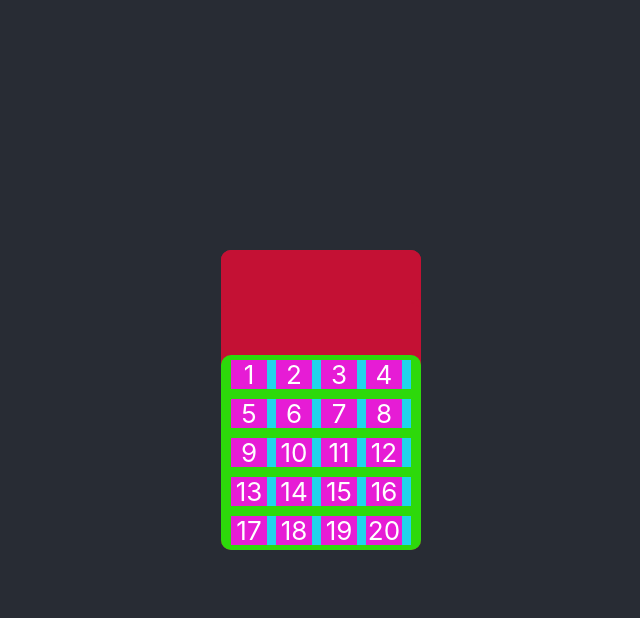
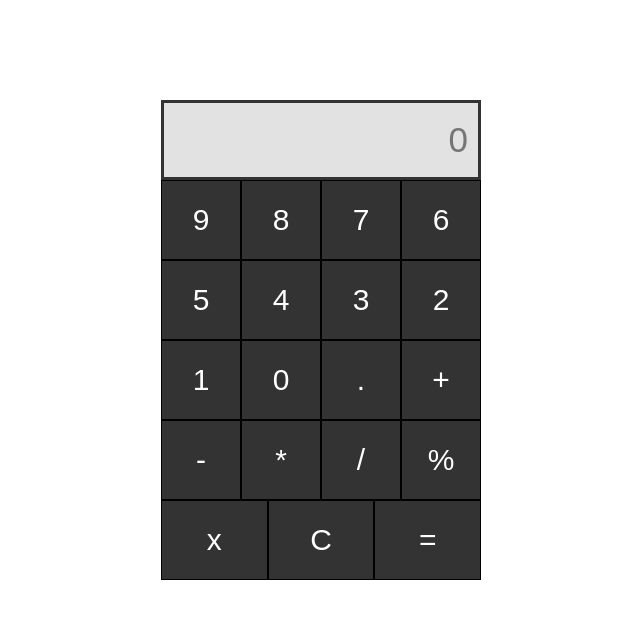
Before and after one commit to Priyankakri8893/react_project, a React (Create React App) app: page / in a window 1280 px wide. Shown: the top 618 px of the page, without its empty margins (319-959 px from the left). Built offline with nearby package versions, Linux system fonts and the light colour scheme; a web font is replaced by a local one.

Commit message:
calculator

```diff
--- a/src/App.css
+++ b/src/App.css
@@ -1,69 +1,28 @@
-.App {
-  text-align: center;
+.calc{
+  width:  320px;
+  margin: 100px auto;
 }
 
-
-.App-header {
-  background-color: #282c34;
-  min-height: 100vh;
-  display: flex;
-  flex-direction: column;
-  align-items: center;
-  justify-content: center;
-  font-size: calc(10px + 2vmin);
-  color: white;
+#answer{
+  background-color: #e2e2e2;
+  padding: 10px;
+  font-size: 35px;
+  width: 320px;
+  height: 80px;
+  text-align: right;
+  border: 3px solid #333;
 }
 
-.calculator {
-  background-color: #c41134;
-  width: 200px;
-  height: 300px;
-  display: flex;
-  flex-direction: column;
-  align-items: center;
-  justify-content: center;
-  border-radius: 10px;
+.button{
+  background-color: #333;
+  height: 80px;
+  width: 80px;
+  color: white;
+  font-size: 30px;
+  border: 1px solid black;
+  float: left;
 }
 
-.result {
-  background-color: #c41134;
-  width: 100%;
-  height: 30%;
-  display: flex;
-  align-items: center;
-  justify-content: center;
-  border-radius: 10px;
+.button1{
+  width: 106.66px;
 }
-
-.keyarea {
-  background-color: #2dd90b;
-  width: 100%;
-  height: 70%;
-  display: flex;
-  flex-wrap: wrap;
-  justify-content: center;
-  align-items: center;
-  border-radius: 10px;
-}
-
-.keybox {
-  background-color: #21d4ec;
-  width: 90%;
-  height: 15%;
-  display: flex;
-  flex-wrap: wrap;
-  align-items: center;
-  justify-content: center;
-  margin-top: 2%;
-  margin-bottom: 2%;
-}
-
-.key {
-  background-color: #e61cd5;
-  width: 20%;
-  height: 100%;
-  margin-right: 5%;
-  display: flex;
-  align-items: center;
-  justify-content: center;
-}
--- a/src/App.js
+++ b/src/App.js
@@ -1,81 +1,68 @@
 import './App.css';
-import React, { useState } from 'react';
+import { useState } from 'react';
 
 function App() {
   return (
-    <div className="App-header">
       <Calculator/>
-    </div>
   );
 }
 
 function Calculator() {
-  const [result, setResult] = useState('');
+   const [result, setResult]= useState([])
 
+   const clickHandler=(event)=>{
+      setResult([...result, event.target.value].join(''))
+   }
+
+   const clickZero=(event)=>{
+      if(result.length == 0) setResult([])
+      else setResult([...result, event.target.value].join(''))
+   }
+
+   const clearScreen=()=>{
+      setResult([])
+   }
+
+   const clearOne=()=>{
+      setResult(result.slice(0,-1))
+   }
+
+   const calculate=()=>{
+      if (result.length === 0) {
+      setResult([]);
+    } else {
+      setResult([eval(result)]);
+    }
+   }
   return (
      <>
-        <div className='calculator'>
-           <Result value={result} />
-           <Result value={result} />
-           <Keyarea setResult={setResult} />
-        </div>
+    <div className="calc">
+     <input type='text' placeholder='0' id='answer' value={result}/>
+     <input type='button' value="9" className='button' onClick={clickHandler}/>
+     <input type='button' value="8" className='button' onClick={clickHandler}/>
+     <input type='button' value="7" className='button' onClick={clickHandler}/>
+     <input type='button' value="6" className='button' onClick={clickHandler}/>
+     <input type='button' value="5" className='button' onClick={clickHandler}/>
+     <input type='button' value="4" className='button' onClick={clickHandler}/>
+     <input type='button' value="3" className='button' onClick={clickHandler}/>
+     <input type='button' value="2" className='button' onClick={clickHandler}/>
+     <input type='button' value="1" className='button' onClick={clickHandler}/>
+     <input type='button' value="0" className='button' onClick={clickZero}/>
+     <input type='button' value="." className='button' onClick={clickHandler}/>
+     <input type='button' value="+" className='button' onClick={clickHandler}/>
+     <input type='button' value="-" className='button' onClick={clickHandler}/>
+     <input type='button' value="*" className='button' onClick={clickHandler}/>
+     <input type='button' value="/" className='button' onClick={clickHandler}/>
+     <input type='button' value="%" className='button' onClick={clickHandler}/>
+     <input type='button' value="x" className='button button1' onClick={clearOne}/>
+     <input type='button' value="C" className='button button1' onClick={clearScreen}/>
+     <input type='button' value="=" className='button button1' onClick={calculate}/>
+     </div>
      </>
   );
 }
 
-function Result({ value }) {
-   return (
-      <>
-         <div className='result'>
-            {value}
-         </div>
-      </>
-   )
-}
-function Keyarea({ setResult }) {
-  const handleKeyClick = (value) => {
-     setResult(value);
-  };
 
-  return (
-     <>
-        <div className='keyarea'>
-           <Keybox add={0} onClick={handleKeyClick} />
-           <Keybox add={4} onClick={handleKeyClick} />
-           <Keybox add={8} onClick={handleKeyClick} />
-           <Keybox add={12} onClick={handleKeyClick} />
-           <Keybox add={16} onClick={handleKeyClick} />
-        </div>
-     </>
-  );
-}
-
-function Keybox({ add, onClick }) {
-   return (
-      <>
-         <div className='keybox'>
-            <Key num={1 + add} onClick={onClick} />
-            <Key num={2 + add} onClick={onClick} />
-            <Key num={3 + add} onClick={onClick} />
-            <Key num={4 + add} onClick={onClick} />
-         </div>
-      </>
-   )
-}
-
-function Key({ num, onClick }) {
-   const handleClick = () => {
-      onClick(num);
-   };
-
-   return (
-      <>
-         <div className='key' onClick={handleClick}>
-            {num}
-         </div>
-      </>
-   )
-}
 
 
 export default App;
```
